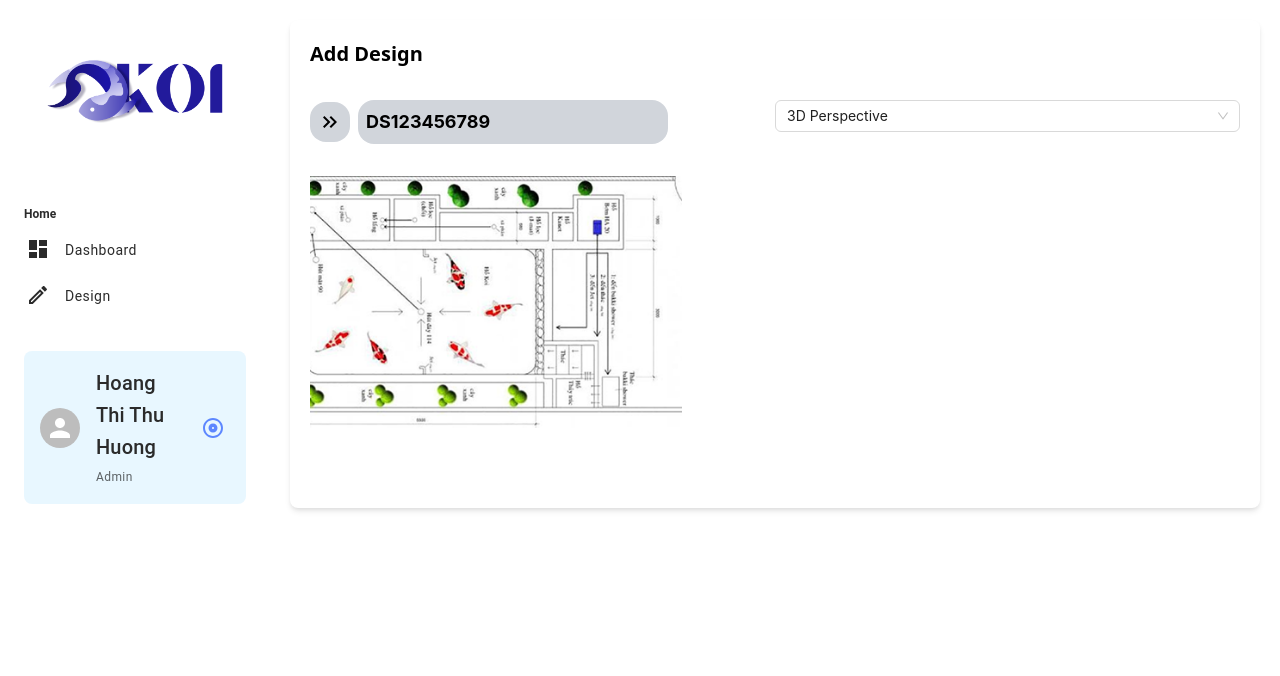
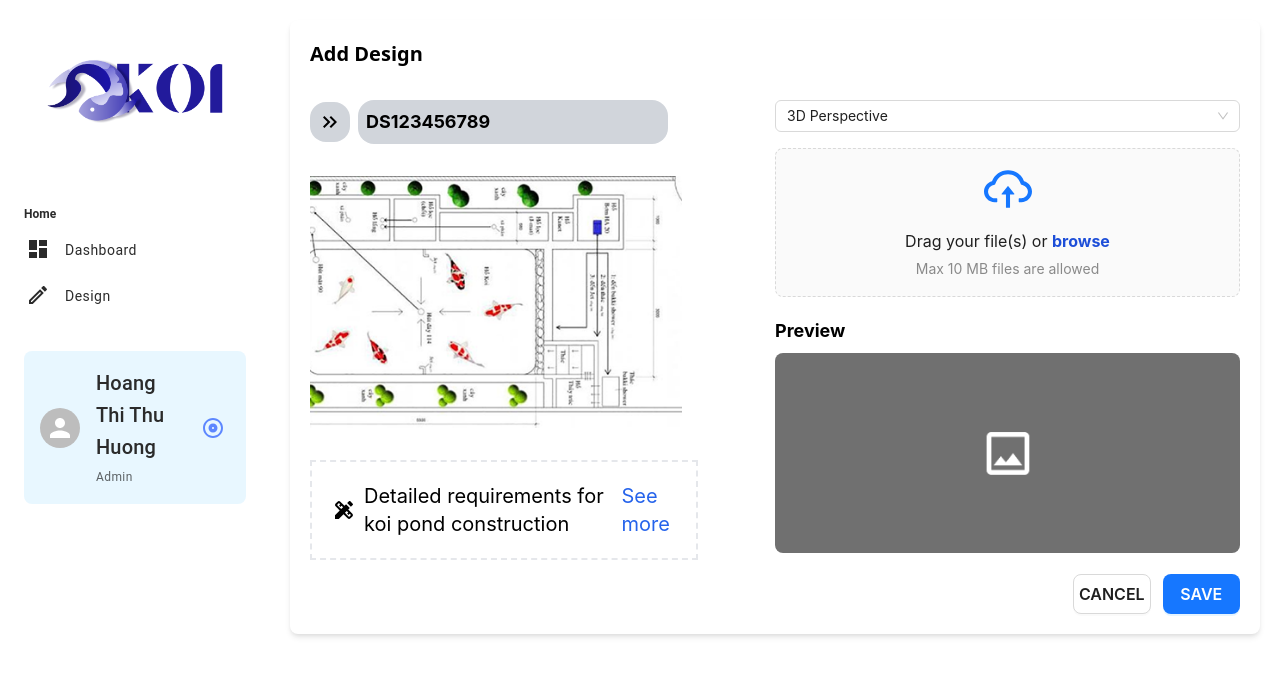
Before and after one commit to thuhuong0108/DCKoi, a React (Vite) app: page /designer/add in a window 1280 px wide. Shown: the top 676 px of the page. Built offline with nearby package versions, Linux system fonts and the light colour scheme.

Commit message:
add drawing page

```diff
--- a/src/pages/DesignerPage/AddDesignPage.tsx
+++ b/src/pages/DesignerPage/AddDesignPage.tsx
@@ -1,10 +1,56 @@
-import { KeyboardDoubleArrowRightOutlined } from "@mui/icons-material";
-import { Col, Row, Select } from "antd"
+import ImgBlueprint from "@/assets/images/blueprint.png";
+import ImgPreview from "@/assets/images/preview.png";
+import { CloudUploadOutlined } from "@ant-design/icons";
+import { DesignServices, KeyboardDoubleArrowRightOutlined } from "@mui/icons-material";
+import { Button, Col, Image, Row, Select, UploadProps } from "antd";
+import Dragger from "antd/es/upload/Dragger";
 import { useState } from "react";
-import ImgBlueprint from "@/assets/images/blueprint.png";
+import { toast } from "react-toastify";
 
 const AddDesignPage = () => {
     const [perspective, setPerspective] = useState<string>("3D");
+    const [uploadImage, setUploadImage] = useState<string | null>(ImgPreview);
+    const [isUploaded, setIsUploaded] = useState<boolean>(false);
+
+    const uploadProps: UploadProps = {
+        name: "file",
+        multiple: false,
+        showUploadList: false,
+        beforeUpload(file) {
+            const isImage = file.type.startsWith("image/");
+            const isUnder10MB = file.size <= 10 * 1024 * 1024;
+            if (!isImage) {
+                toast.error("You can only upload image files!");
+                return false;
+            }
+
+            if (!isUnder10MB) {
+                toast.error("File size must be 10MB or smaller!");
+                return false;
+            }
+
+            // Generate preview URL
+            const previewUrl = URL.createObjectURL(file);
+            setUploadImage(previewUrl);
+            setIsUploaded(true);
+
+            return false; // Prevent auto-upload
+        },
+        onChange(info) {
+            const { status } = info.file;
+            if (status !== "uploading") {
+                console.log(info.file, info.fileList);
+            }
+            if (status === "done") {
+                toast.success(`${info.file.name} file uploaded successfully.`);
+            } else if (status === "error") {
+                toast.error(`${info.file.name} file upload failed.`);
+            }
+        },
+        onDrop(e) {
+            console.log("Dropped files", e.dataTransfer.files);
+        },
+    }
 
     return (
         <div className="bg-white w-full p-5 m-5 shadow-md rounded-lg space-y-8">
@@ -19,11 +65,19 @@ const AddDesignPage = () => {
                             </div>
 
                             <div className="">
-                                <img src={ImgBlueprint} alt="Blueprint" width="80%"/>
+                                <img src={ImgBlueprint} alt="Blueprint" width="80%" />
                             </div>
 
-                            <div className="">
-
+                            <div className="bg-white w-5/6 p-5 border-2 border-dashed">
+                                <div className="flex justify-between">
+                                    <div className="flex items-center space-x-2">
+                                        <DesignServices />
+                                        <p className="text-xl">Detailed requirements for koi pond construction</p>
+                                    </div>
+                                    <div className="">
+                                        <a className="text-xl text-blue-600 hover:underline">See more</a>
+                                    </div>
+                                </div>
                             </div>
                         </div>
                     </Col>
@@ -38,6 +92,34 @@ const AddDesignPage = () => {
                                 ]}
                                 onChange={(value) => setPerspective(value)}
                                 className="w-full h-full" />
+
+                            <div className="space-y-4">
+                                <div className="">
+                                    <Dragger {...uploadProps}>
+                                        <p className="ant-upload-drag-icon">
+                                            <CloudUploadOutlined />
+                                        </p>
+                                        <p className="ant-upload-text">Drag your file(s) or <span className="text-blue-700 font-bold">browse</span></p>
+                                        <p className="ant-upload-hint">
+                                            Max 10 MB files are allowed
+                                        </p>
+                                    </Dragger>
+                                </div>
+                                {/* Preview Image */}
+                                <div className="">
+                                    {uploadImage && (
+                                        <div className="mt-5 space-y-2">
+                                            <p className="font-bold text-lg">Preview</p>
+                                            <Image src={uploadImage} preview={isUploaded} width={"100%"} height={200} alt="Preview" className="object-cover rounded-lg" />
+                                        </div>
+                                    )}
+                                </div>
+                            </div>
+
+                            <div className="flex justify-end space-x-3">
+                                <Button type="default" size="large" className="w-1/6 font-semibold">CANCEL</Button>
+                                <Button type="primary" size="large" className="w-1/6 font-semibold">SAVE</Button>
+                            </div>
                         </div>
                     </Col>
                 </Row>
```
Also changed, not shown: src/assets/images/preview.png (added).
